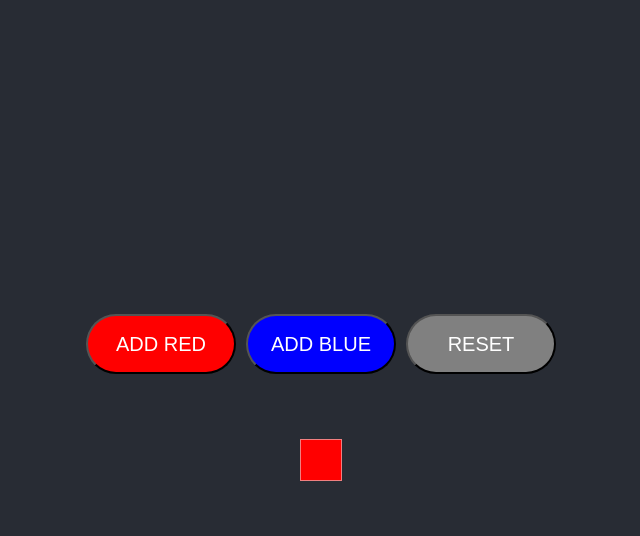
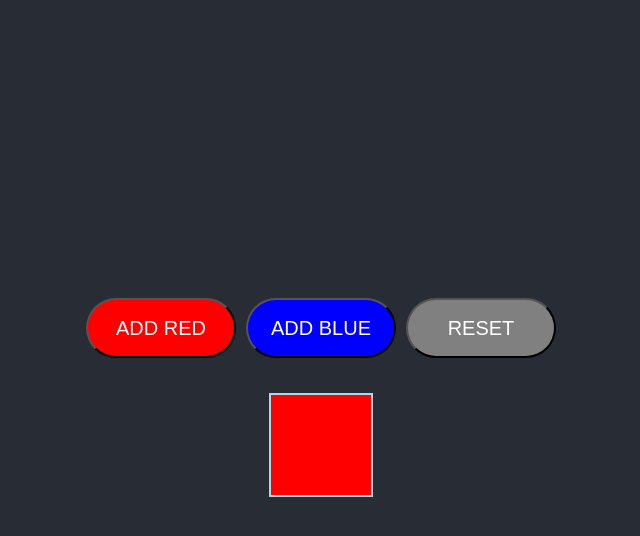
Before and after one commit to AusraMundus/React-homework, a React (Create React App) app: page / in a window 1280 px wide. Both pictures are taken after a click on the button "ADD RED". Shown: the top 536 px of the page, without its empty margins (319-959 px from the left). Built offline with nearby package versions, Linux system fonts and the light colour scheme.

Commit message:
Finished

```diff
--- a/src/App.jsx
+++ b/src/App.jsx
@@ -8,8 +8,8 @@ import State03 from './Components/State/nd-react-state-03';
 import State04 from './Components/State/nd-react-state-04';
 import State05 from './Components/State/nd-react-state-05';
 import PushTheButton from './Components/State/nd-react-state2-03';
-import BlackSquare from './Components/State/nd-react-state2-blackSquare';
-import Trees from './Components/State/nd-react-state2-trees';
+import BlackSquare from './Components/State/nd-react-state2-02';
+import Trees from './Components/State/nd-react-state2-01';
 
 function App() {
 
--- a/src/App.scss
+++ b/src/App.scss
@@ -65,14 +65,6 @@
     border: 1px solid lightslategrey;
 }
 
-.square-red {
-  width: 40px;
-  height: 40px;
-  background-color: red;
-  margin: 5px;
-  border: 1px solid lightcoral;
-}
-
 .button-trees {
   width: 150px;
   height: 60px;
--- a/src/Components/State/nd-react-state-05.jsx
+++ b/src/Components/State/nd-react-state-05.jsx
@@ -2,36 +2,37 @@
 
 import { useState } from 'react';
 
-export default function State04() {
+export default function State05() {
 
-    const [squareBlueList, setSquareBlueList] = useState([]);
-    const addSquareBlue= _ => setSquareBlueList(squareNew => [...squareNew, squareBlueList]);
+    const [squareList, setSquareList] = useState([]);
 
-    const [squareRedList, setSquareRedList] = useState([]);
-    const addSquareRed= _ => setSquareRedList(squareNew => [...squareNew, squareRedList]);
+    const addSquare = (color) => setSquareList(squareNew => [...squareNew, {color}]);
 
-    const resetSquare = _ => {
-        squareBlueList([]);
-    }
+    const resetSquareList = () => {
+        setSquareList([]);
+    };
 
     return (
         <div style={{display: "flex", flexDirection: "column", alignItems: "center", gap: 30, maxWidth:"80%", margin: "30px 0"}}>
             <div style={{display: "flex", flexDirection: "row", gap: "10px"}}>
-                <button className="button" style={{backgroundColor: "red", color: 'white'}} onClick={addSquareRed}>ADD RED</button>
-                <button className="button" style={{backgroundColor: "blue", color: 'white'}} onClick={addSquareBlue}>ADD BLUE</button>
-                <button className="button" style={{backgroundColor: "gray", color: 'white'}} onClick={resetSquare}>RESET</button>
+                <button className="button" style={{backgroundColor: "red", color: 'white'}} onClick={() => addSquare('red')}>ADD RED</button>
+                <button className="button" style={{backgroundColor: "blue", color: 'white'}} onClick={() => addSquare('blue')}>ADD BLUE</button>
+                <button className="button" style={{backgroundColor: "gray", color: 'white'}} onClick={resetSquareList}>RESET</button>
             </div>
-            <div style={{display: "flex", flexWrap: "wrap"}}>
-                {
-                    squareBlueList.map((_, i) => <div className="square-blue" key={i}></div>)
-                }
-            </div>
-            <div style={{display: "flex", flexWrap: "wrap"}}>
-                {
-                    squareRedList.map((_, i) => <div className="square-red" key={i}></div>)
-                }
+            <div style={{ display: 'flex', flexWrap: 'wrap' }}>
+                {squareList.map((s, i) => (
+                    <div
+                        key={i}
+                        style={{
+                            width: '100px',
+                            height: '100px',
+                            backgroundColor: s.color,
+                            border: '2px solid lightblue',
+                            margin: '5px',
+                        }}
+                    ></div>
+                ))}
             </div>
         </div>
-
     );
 }
--- a/src/Components/State/nd-react-state2-blackSquare.jsx
+++ b/src/Components/State/nd-react-state2-02.jsx
@@ -16,14 +16,14 @@ function SubState() {
 export default function BlackSquare() {
 
     const [rect, setRect] = useState([]);
-    const add = _ => setRect(r => [...r, <SubState />]);
+    const add = _ => setRect(rectNew => [...rectNew, <SubState />]);
 
     return (
         <div style={{display: "flex", flexDirection: "column", alignItems: "center", margin: "30px"}}>
-            <button className='button-trees' onClick={_=>add()}>Pridėti</button>
+            <button className='button-trees' onClick={_ => add()}>Pridėti</button>
             <div style={{display: "flex", flexWrap: "wrap", margin: "10px"}}>
                 {
-                    rect.map((masyvoPirmasNarys, i) => <div className="square-black" key={i}>{masyvoPirmasNarys}</div>) // .map callbackfunction
+                    rect.map((r, i) => <div className="square-black" key={i}>{r}</div>) // .map callbackfunction
                 }
             </div>
         </div>
```
Also changed, not shown: src/Components/State/nd-react-state2-01.jsx (renamed from src/Components/State/nd-react-state2-trees.jsx).
